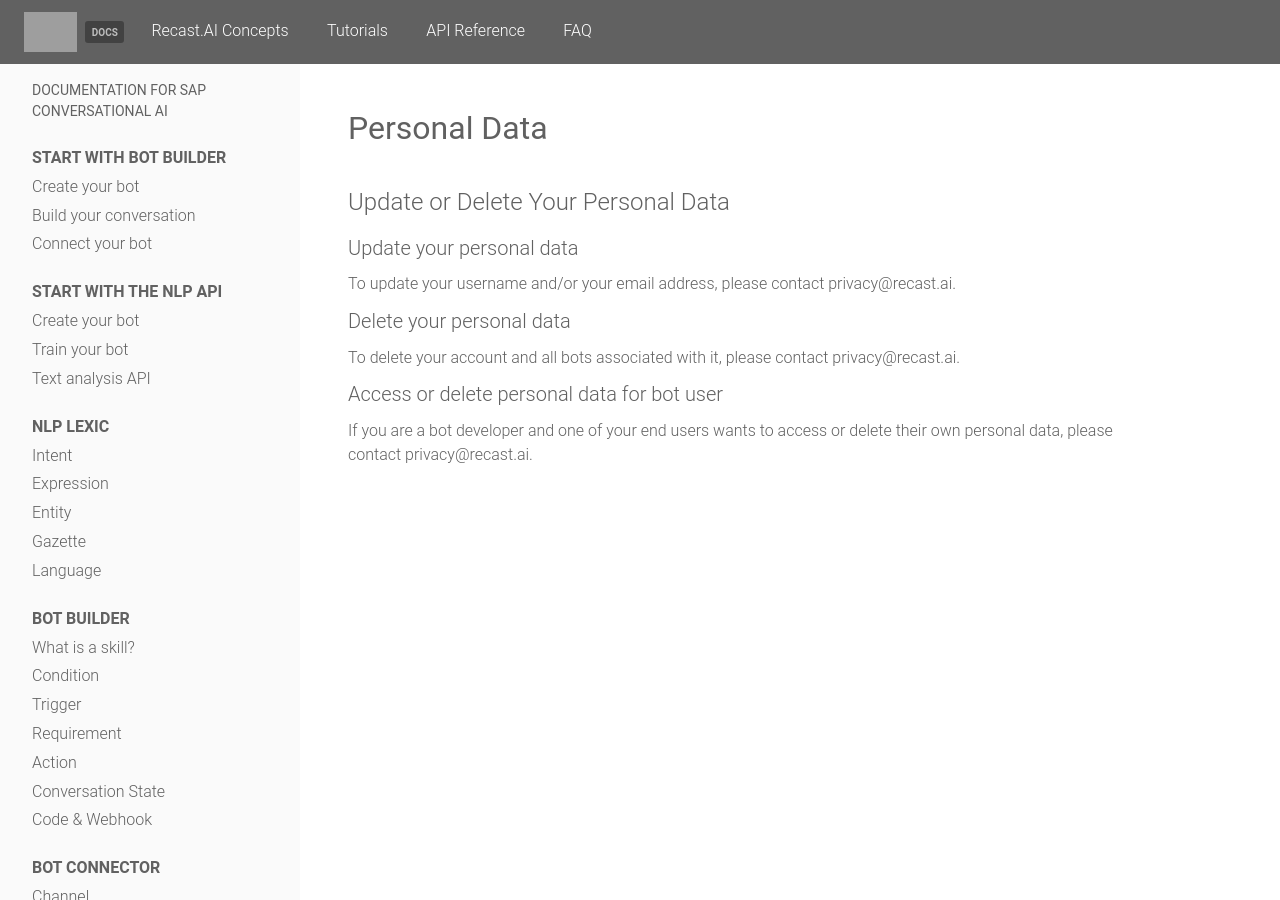
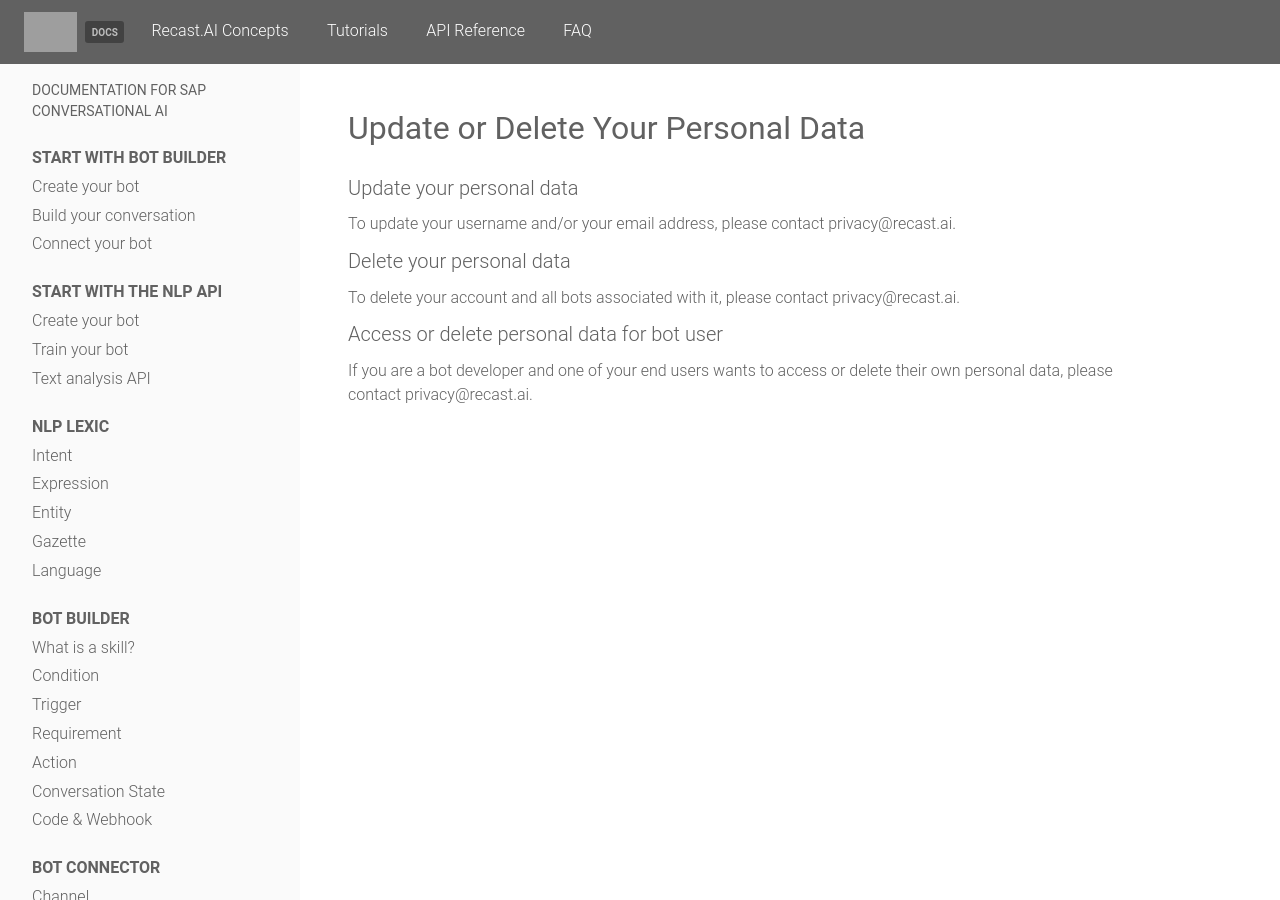
Before and after one commit to SAP-archive/docs, a Jekyll site: the page built from personal_data.md, in a window 1280 px wide and 900 px high. Built offline with Jekyll 4.4.1, drawn with Linux system fonts in a browser that asks for light colours; nearby versions of some CDN libraries; a style sheet for code colours, icons or effects is not loaded; grey boxes are pictures that could not be loaded.

Commit message:
upd(core) change personal-data title

```diff
--- a/personal_data.md
+++ b/personal_data.md
@@ -1,10 +1,8 @@
 ---
 layout: concept
-title: Personal Data
+title: Update or Delete Your Personal Data
 permalink: /personal-data/
 ---
-
-## Update or Delete Your Personal Data
 
 ### Update your personal data
 
```
